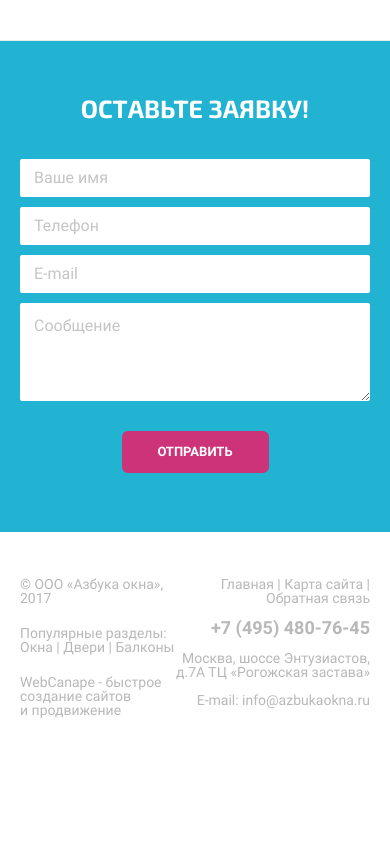
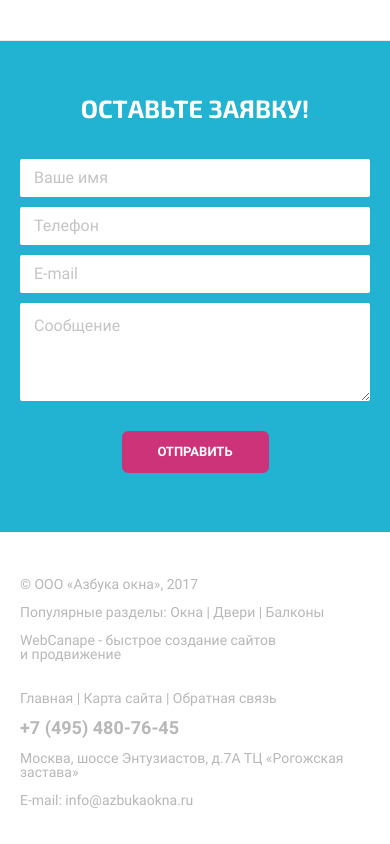
Before and after one commit to IHardi-web/azbuka-okna, a plain HTML site: page index.html in a window 390 px wide. Shown: the part 7520-8364 px from the top of the page. Before the commit the page ends 8282 px from the top, so only its background shows below. Drawn offline with nearby package versions, Linux system fonts and the light colour scheme.

Commit message:
added footer responsive

```diff
--- a/css/_responsive.scss
+++ b/css/_responsive.scss
@@ -164,11 +164,6 @@ $sm: 606px;
   }
 }
 
-@media screen and (max-width: $sm) {
-
-
-}
-
 @media screen and (max-width: 520px) {
   .header {
     &__top {
@@ -269,6 +264,21 @@ $sm: 606px;
     }
   }
 
+  .footer {
+    &__inner {
+      justify-content: start;
+      flex-direction: column;
+    }
+
+    &__item {
+      margin-bottom: 1.4rem;
+    }
+
+    &--right {
+      text-align: left;
+      margin-top: 3rem;
+    }
+  }
 }
 
 
```
Also changed, not shown: css/main.min.css, 1 other file.
